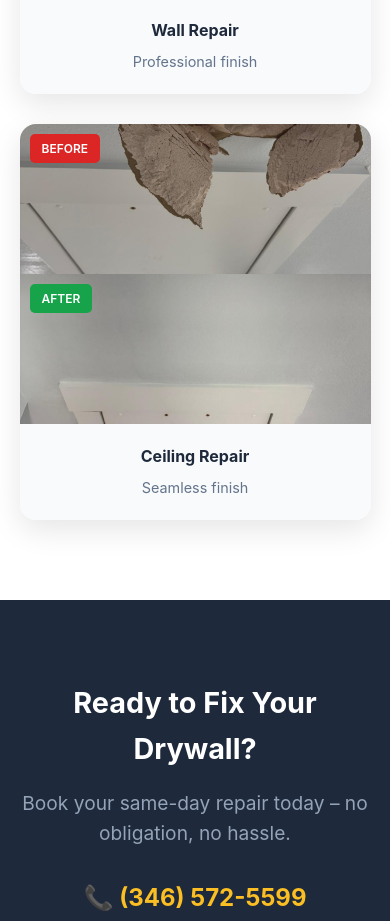
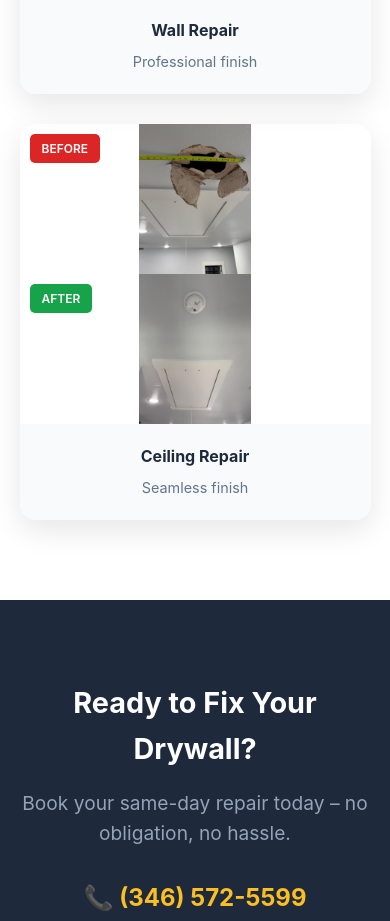
Before and after one commit to thuvo22/drywall-landing-page, a plain HTML site: page index.html in a window 390 px wide. Shown: the part 4482-5403 px from the top of the page. Drawn offline with Linux system fonts and the light colour scheme.

Commit message:
Zoom out pair3 photos on mobile view

```diff
--- a/index.html
+++ b/index.html
@@ -719,6 +719,11 @@
                 font-size: 1.1rem;
             }
 
+            .pair3-img {
+                object-fit: contain !important;
+                object-position: center !important;
+            }
+
             .phone-number {
                 display: none;
             }
@@ -995,11 +1000,11 @@
                     <div class="gallery-comparison">
                         <div class="gallery-before" style="background: none; padding: 0;">
                             <span class="gallery-label">Before</span>
-                            <img src="images/pair3-before.JPG" alt="Ceiling damage before repair" style="width: 100%; height: 100%; object-fit: cover;">
+                            <img src="images/pair3-before.JPG" alt="Ceiling damage before repair" class="pair3-img" style="width: 100%; height: 100%; object-fit: cover;">
                         </div>
                         <div class="gallery-after" style="background: none; padding: 0;">
                             <span class="gallery-label">After</span>
-                            <img src="images/pair3-after.JPG" alt="Ceiling repaired - seamless" style="width: 100%; height: 100%; object-fit: cover;">
+                            <img src="images/pair3-after.JPG" alt="Ceiling repaired - seamless" class="pair3-img" style="width: 100%; height: 100%; object-fit: cover;">
                         </div>
                     </div>
                     <div class="gallery-caption">
```
